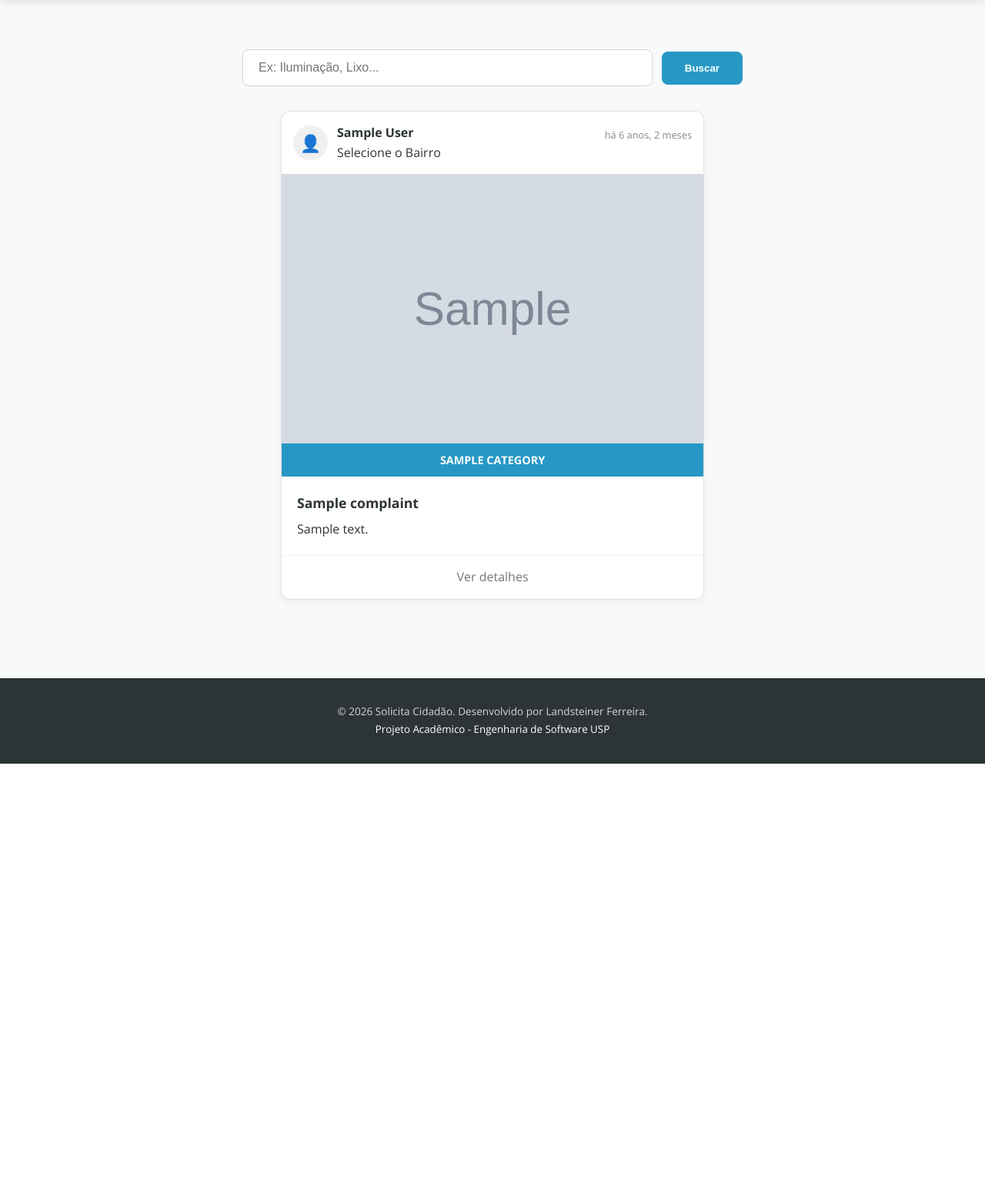
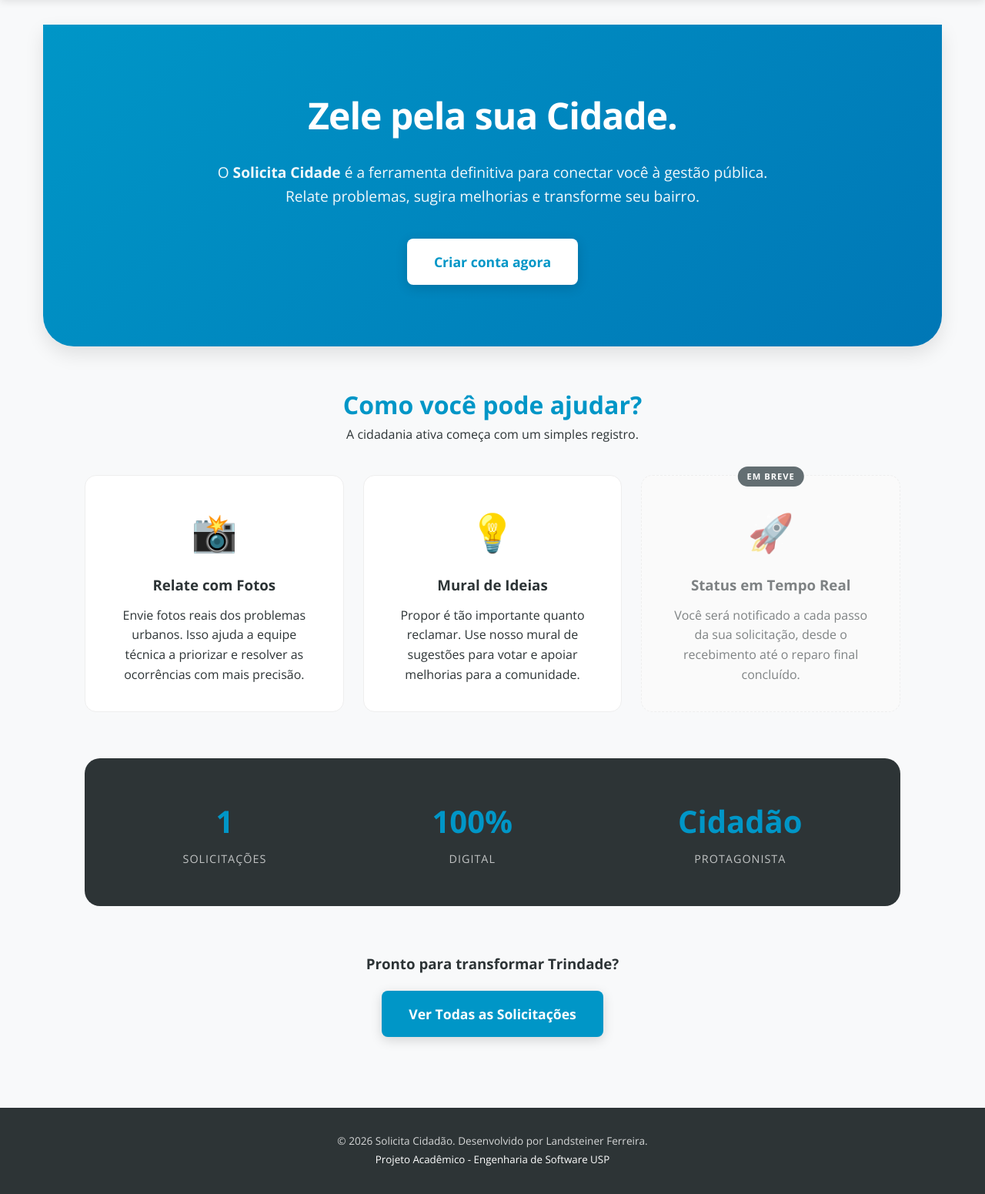
Before and after one commit to landsteinerferreira/sgu, a Django app: page / in a window 1280 px wide. Shown: the part 70-1621 px from the top of the page at 77% size. Before the commit the page ends 1062 px from the top, so only its background shows below. Run offline with Django 5.2, Linux system fonts and the light colour scheme; tables that the repository leaves empty hold one stand-in row (values such as "Sample post"); grey boxes marked "Sample" are stand-in pictures.

Commit message:
alter home.html

```diff
--- a/accounts/views.py
+++ b/accounts/views.py
@@ -64,4 +64,4 @@ def login_view(request):
 
 def logout_view(request):
     logout(request)
-    return redirect('complaints_list')
+    return redirect('home')
--- a/app/urls.py
+++ b/app/urls.py
@@ -3,11 +3,11 @@ from django.urls import path
 from django.conf import settings
 from django.conf.urls.static import static
 from accounts.views import register_view, login_view, logout_view
-from complaints.views import ComplaintsListView, ComplaintsDetailView, NewComplaintsCreateView, ComplaintsUpdateView, ComplaintsDeleteView, MyComplaintsListView, DashboardView, SuggestionView, vote_suggestion
-
+from complaints.views import ComplaintsListView, ComplaintsDetailView, NewComplaintsCreateView, ComplaintsUpdateView, ComplaintsDeleteView, MyComplaintsListView, DashboardView, SuggestionView, vote_suggestion, HomeView
 
 urlpatterns = [
-    path('', ComplaintsListView.as_view(), name='complaints_list'),
+    path('', HomeView.as_view(), name='home'),
+    #path('', ComplaintsListView.as_view(), name='complaints_list'),
     path('admin/', admin.site.urls),
     path('accounts/register/', register_view, name='register'),
     path('accounts/login/', login_view, name='login'),
--- a/complaints/templates/base.html
+++ b/complaints/templates/base.html
@@ -196,7 +196,7 @@
                     <li><a href="{% url 'login' %}">Login</a></li>
                 {% endif %}
 
-                <li><a href="{% url 'complaints_list' %}">Home</a></li>
+                <li><a href="{% url 'home' %}">Home</a></li>
 
                 {% if user.is_authenticated %}
                     <li><a href="{% url 'logout' %}" style="border: 1px solid rgba(255,255,255,0.5); padding: 8px 25px; border-radius: 8px; margin-top: 5px; display: inline-block;">Sair</a></li>
--- /dev/null
+++ b/complaints/templates/home.html
@@ -0,0 +1,234 @@
+{% extends "base.html" %}
+{% load static %}
+
+{% block title %}Solicita Cidade - Zele pela sua Cidade{% endblock %}
+
+{% block content %}
+<style>
+    /* Configurações de Cores e Fontes Padronizadas */
+    :root {
+        --primary-color: #0096c7;
+        --primary-hover: #0077b6;
+        --text-dark: #2d3436;
+        --white: #ffffff;
+        --bg-light: #f8f9fa;
+        --gray-light: #e9ecef;
+    }
+
+    .home-wrapper {
+        font-family: 'Open Sans', sans-serif;
+        color: var(--text-dark);
+        line-height: 1.6;
+    }
+
+    /* Hero Section - Mantendo o azul do template adotado */
+    .hero {
+        background: linear-gradient(135deg, var(--primary-color) 0%, var(--primary-hover) 100%);
+        color: white;
+        padding: 80px 20px;
+        text-align: center;
+        border-radius: 0 0 40px 40px;
+        margin-bottom: 50px;
+        box-shadow: 0 10px 25px rgba(0,0,0,0.1);
+    }
+
+    .hero h1 {
+        font-size: 3rem;
+        font-weight: 800;
+        margin-bottom: 20px;
+        letter-spacing: -1px;
+    }
+
+    .hero p {
+        font-size: 1.2rem;
+        max-width: 750px;
+        margin: 0 auto 40px;
+        opacity: 0.95;
+    }
+
+    /* Botão Principal Estilizado (Padronizado com 8px de radius) */
+    .btn-main {
+        background: var(--white);
+        color: var(--primary-color);
+        padding: 16px 35px;
+        border-radius: 8px;
+        font-weight: 700;
+        text-decoration: none;
+        font-size: 1.1rem;
+        transition: all 0.3s ease;
+        display: inline-block;
+        box-shadow: 0 4px 15px rgba(0,0,0,0.15);
+    }
+
+    .btn-main:hover {
+        transform: translateY(-3px);
+        box-shadow: 0 6px 20px rgba(0,0,0,0.25);
+        background: var(--bg-light);
+    }
+
+    /* Seção de Funcionalidades */
+    .section-title {
+        text-align: center;
+        margin-bottom: 40px;
+    }
+
+    .section-title h2 {
+        font-size: 2rem;
+        color: var(--primary-color);
+    }
+
+    .features-grid {
+        display: grid;
+        grid-template-columns: repeat(auto-fit, minmax(280px, 1fr));
+        gap: 25px;
+        margin-bottom: 60px;
+    }
+
+    .feature-card {
+        background: white;
+        padding: 35px;
+        border-radius: 15px;
+        text-align: center;
+        border: 1px solid #eee;
+        transition: all 0.3s ease;
+        position: relative;
+    }
+
+    .feature-card:hover {
+        transform: translateY(-8px);
+        box-shadow: 0 12px 25px rgba(0,0,0,0.06);
+        border-color: var(--primary-color);
+    }
+
+    .icon-box {
+        font-size: 3rem;
+        margin-bottom: 15px;
+        display: block;
+    }
+
+    .feature-card h3 {
+        margin-bottom: 12px;
+        color: var(--text-dark);
+    }
+
+    /* Badge Em Breve - Coerente com o novo padrão */
+    .badge-coming-soon {
+        position: absolute;
+        top: -12px;
+        left: 50%;
+        transform: translateX(-50%);
+        background: #636e72;
+        color: white;
+        font-size: 0.7rem;
+        padding: 4px 12px;
+        border-radius: 20px;
+        font-weight: 700;
+        letter-spacing: 1px;
+    }
+
+    /* Banner de Impacto */
+    .impact-banner {
+        background: var(--text-dark);
+        color: white;
+        border-radius: 20px;
+        padding: 50px 20px;
+        display: flex;
+        flex-wrap: wrap;
+        justify-content: space-around;
+        text-align: center;
+        margin-bottom: 60px;
+    }
+
+    .stat-item h2 {
+        font-size: 2.5rem;
+        color: var(--primary-color);
+        margin-bottom: 5px;
+    }
+
+    .stat-item p {
+        font-size: 0.9rem;
+        text-transform: uppercase;
+        letter-spacing: 1px;
+        opacity: 0.7;
+    }
+
+    @media (max-width: 768px) {
+        .hero h1 { font-size: 2.2rem; }
+        .hero { padding: 60px 20px; }
+        .impact-banner { flex-direction: column; gap: 30px; }
+    }
+</style>
+
+<div class="home-wrapper">
+    <!-- HERO SECTION -->
+    <section class="hero">
+        <div class="container">
+            <h1>Zele pela sua Cidade.</h1>
+            <p>O <strong>Solicita Cidade</strong> é a ferramenta definitiva para conectar você à gestão pública. Relate problemas, sugira melhorias e transforme seu bairro.</p>
+
+            {% if not user.is_authenticated %}
+                <a href="{% url 'register' %}" class="btn-main">Criar conta agora</a>
+            {% else %}
+                {# Ajustado para o nome da URL que estamos usando no projeto #}
+                <a href="{% url 'new_complaints' %}" class="btn-main">Registrar nova ocorrência</a>
+            {% endif %}
+        </div>
+    </section>
+
+    <div class="container" style="max-width: 1100px; margin: 0 auto; padding: 0 20px;">
+        <div class="section-title">
+            <h2>Como você pode ajudar?</h2>
+            <p>A cidadania ativa começa com um simples registro.</p>
+        </div>
+
+        <!-- FEATURES GRID -->
+        <section class="features-grid">
+            <!-- 1. Fotos -->
+            <div class="feature-card">
+                <span class="icon-box">📸</span>
+                <h3>Relate com Fotos</h3>
+                <p>Envie fotos reais dos problemas urbanos. Isso ajuda a equipe técnica a priorizar e resolver as ocorrências com mais precisão.</p>
+            </div>
+
+            <!-- 2. Sugestões -->
+            <div class="feature-card">
+                <span class="icon-box">💡</span>
+                <h3>Mural de Ideias</h3>
+                <p>Propor é tão importante quanto reclamar. Use nosso mural de sugestões para votar e apoiar melhorias para a comunidade.</p>
+            </div>
+
+            <!-- 3. Acompanhamento -->
+            <div class="feature-card" style="background: #fafafa; border-style: dashed;">
+                <span class="badge-coming-soon">EM BREVE</span>
+                <div style="opacity: 0.6;">
+                    <span class="icon-box">🚀</span>
+                    <h3>Status em Tempo Real</h3>
+                    <p>Você será notificado a cada passo da sua solicitação, desde o recebimento até o reparo final concluído.</p>
+                </div>
+            </div>
+        </section>
+
+        <!-- IMPACT BANNER -->
+        <section class="impact-banner">
+            <div class="stat-item">
+                <h2>{{ total_complaints|default:"0" }}</h2>
+                <p>Solicitações</p>
+            </div>
+            <div class="stat-item">
+                <h2>100%</h2>
+                <p>Digital</p>
+            </div>
+            <div class="stat-item">
+                <h2>Cidadão</h2>
+                <p>Protagonista</p>
+            </div>
+        </section>
+
+        <!-- CTA FINAL -->
+        <div style="text-align: center; padding-bottom: 60px;">
+            <h3 style="margin-bottom: 20px;">Pronto para transformar Trindade?</h3>
+            <a href="{% url 'complaints_list' %}" class="btn-main" style="background: var(--primary-color); color: white;">Ver Todas as Solicitações</a>
+        </div>
+    </div>
+</div>
+{% endblock %}
--- a/complaints/views.py
+++ b/complaints/views.py
@@ -119,3 +119,22 @@ def vote_suggestion(request, pk):
     else:
         suggestion.votes.add(request.user)
     return redirect('suggestions')
+
+
+class HomeView(TemplateView):
+    template_name = 'home.html'
+
+    def get_context_data(self, **kwargs):
+        # Chama a implementação base primeiro para pegar o contexto padrão
+        context = super().get_context_data(**kwargs)
+
+        # Adiciona dados dinâmicos para a Landing Page
+        context['total_complaints'] = Complaints.objects.count()
+        context['resolved_complaints'] = Complaints.objects.filter(status='resolvido').count()
+
+        # Opcional: Pegar os 3 bairros mais ativos para mostrar na Home
+        context['top_sectors'] = Complaints.objects.values('sector').annotate(
+            total=Count('id')
+        ).order_by('-total')[:3]
+
+        return context
```
